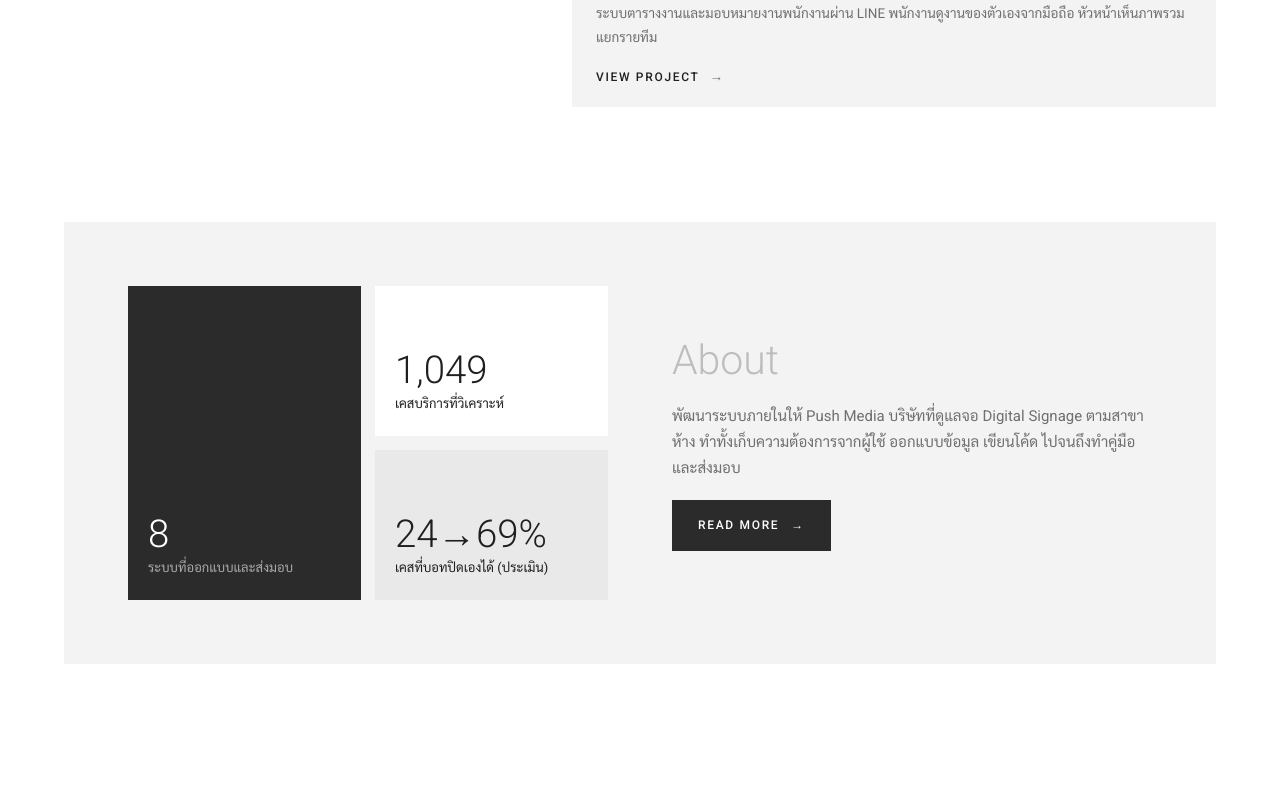
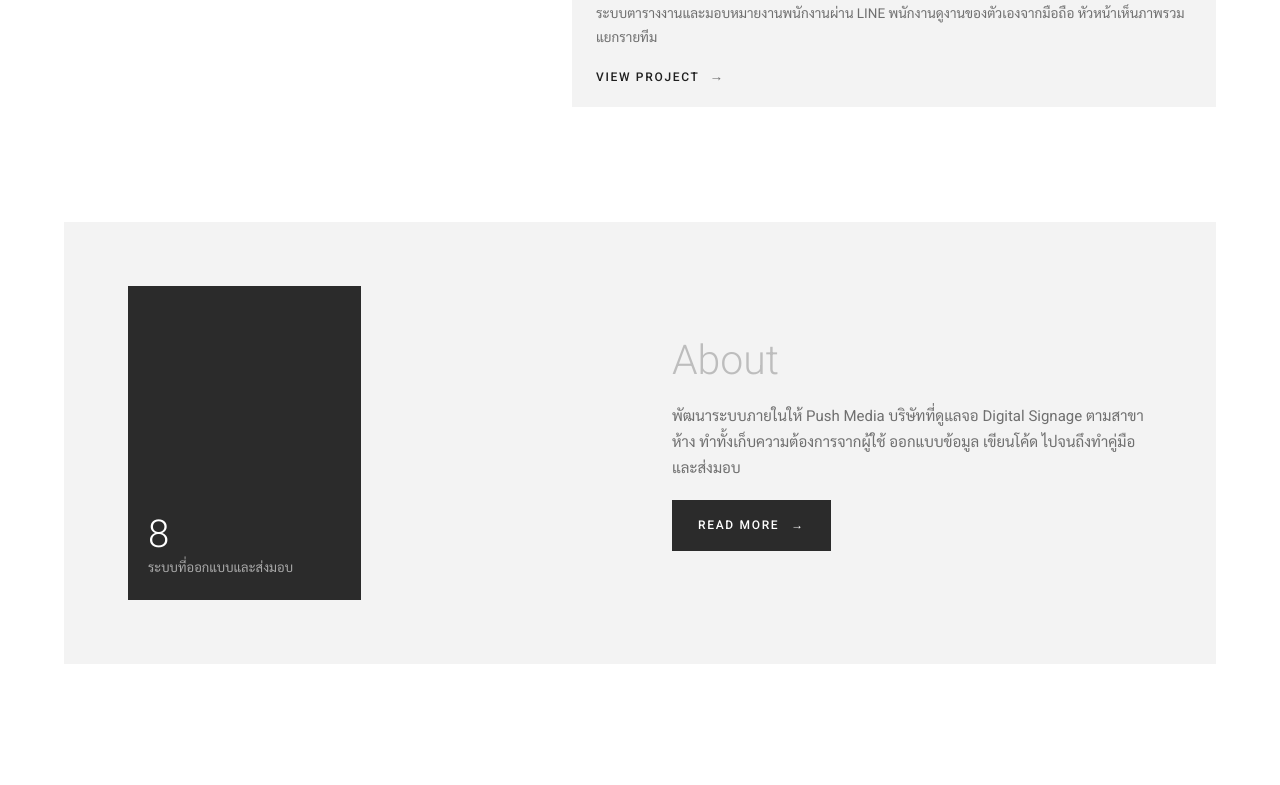
Before and after one commit to nutnetworkit-cloud/nutnetworkit-cloud.github.io, a Next.js app: page / in a window 1280 px wide. Shown: the part 589-1374 px from the top of the page. Built offline with nearby package versions, Linux system fonts and the light colour scheme.

Commit message:
Add files via upload

```diff
--- a/app/globals.css
+++ b/app/globals.css
@@ -105,6 +105,10 @@ main { display: grid; gap: clamp(72px, 9vw, 120px); padding-block: 24px 0; }
 .stat.s3 { background: var(--panel-2); color: var(--ink); }
 .about-text { display: grid; gap: 18px; justify-items: start; }
 .about-text p { color: var(--muted); }
+.avatar { width: 112px; height: 112px; border-radius: 50%; object-fit: cover; background: var(--panel-2); }
+.avatar.lg { width: 168px; height: 168px; }
+.page-h.has-photo { grid-template-columns: auto minmax(0, 1fr); align-items: center; column-gap: clamp(20px, 4vw, 40px); }
+.page-h-text { display: grid; gap: 18px; min-width: 0; }
 
 /* focus */
 .focus { display: grid; gap: 36px; }
@@ -261,6 +265,17 @@ textarea { min-height: 150px; resize: vertical; }
 .adm-order .x { color: var(--bad); }
 .adm-savebar { display: flex; gap: 12px; align-items: center; flex-wrap: wrap; margin-top: 24px; padding-top: 20px; border-top: 1px solid var(--line); }
 .adm-kv { gap: 22px; }
+.adm-groups { display: grid; gap: 20px; }
+.adm-legend + * { clear: both; }
+.adm-f .req { color: var(--bad); font-weight: 500; }
+.adm-count { float: right; font-style: normal; font-weight: 400; color: var(--muted); font-size: 12px; }
+.adm-f.bad input, .adm-f.bad textarea { outline: 1.5px solid var(--bad); }
+.adm-f small.err { color: var(--bad); }
+.adm-photo { display: flex; gap: 20px; align-items: center; flex-wrap: wrap; }
+.adm-avatar { display: grid; place-items: center; width: 120px; height: 120px; border-radius: 50%; overflow: hidden; background: var(--dark); color: var(--on-dark-muted); font-size: 12.5px; flex: none; }
+.adm-avatar i { font-style: normal; }
+.adm-avatar img { width: 100%; height: 100%; object-fit: cover; }
+.adm-dirty { font-size: 13px; color: var(--muted); }
 .adm-cats { display: grid; grid-template-columns: repeat(3, minmax(0, 1fr)); gap: 16px; align-items: start; }
 .adm-cats .panel { padding: 22px; gap: 10px; }
 .adm-cats h3 { font-size: 15px; font-weight: 500; }
@@ -306,6 +321,8 @@ textarea { min-height: 150px; resize: vertical; }
 }
 @media (max-width: 600px) {
   .wrap { padding-inline: 18px; }
+  .page-h.has-photo { grid-template-columns: minmax(0, 1fr); }
+  .avatar.lg { width: 120px; height: 120px; }
   .top-in { height: 72px; gap: 20px; }
   .nav { gap: 22px; }
   .mosaic > :nth-child(n) { grid-column: span 6; }
--- a/app/layout.tsx
+++ b/app/layout.tsx
@@ -64,6 +64,11 @@ export default function RootLayout({ children }: { children: ReactNode }) {
                 <li>
                   <a href={`mailto:${profile.email}`}>{profile.email}</a>
                 </li>
+                {profile.phone && (
+                  <li>
+                    <a href={`tel:${profile.phone.replace(/[^\d+]/g, '')}`}>{profile.phone}</a>
+                  </li>
+                )}
                 <li>{profile.location}</li>
                 <li>
                   <Link href="/contact/">ส่งข้อความ →</Link>
--- a/app/page.tsx
+++ b/app/page.tsx
@@ -21,16 +21,15 @@ export default function Home() {
             <b>{projects.length}</b>
             <span>ระบบที่ออกแบบและส่งมอบ</span>
           </div>
-          <div className="stat s2">
-            <b>1,049</b>
-            <span>เคสบริการที่วิเคราะห์</span>
-          </div>
-          <div className="stat s3">
-            <b>24→69%</b>
-            <span>เคสที่บอทปิดเองได้ (ประเมิน)</span>
-          </div>
+          {(site.settings.stats ?? []).map((st, i) => (
+            <div className={`stat s${i + 2}`} key={st.value + st.label}>
+              <b>{st.value}</b>
+              <span>{st.label}</span>
+            </div>
+          ))}
         </div>
         <div className="about-text">
+          {profile.photo && <img className="avatar" src={profile.photo} alt={profile.name} width={112} height={112} />}
           <h2 className="sec-title">About</h2>
           <p>{firstBio}</p>
           <Link className="btn" href="/about/">
```
